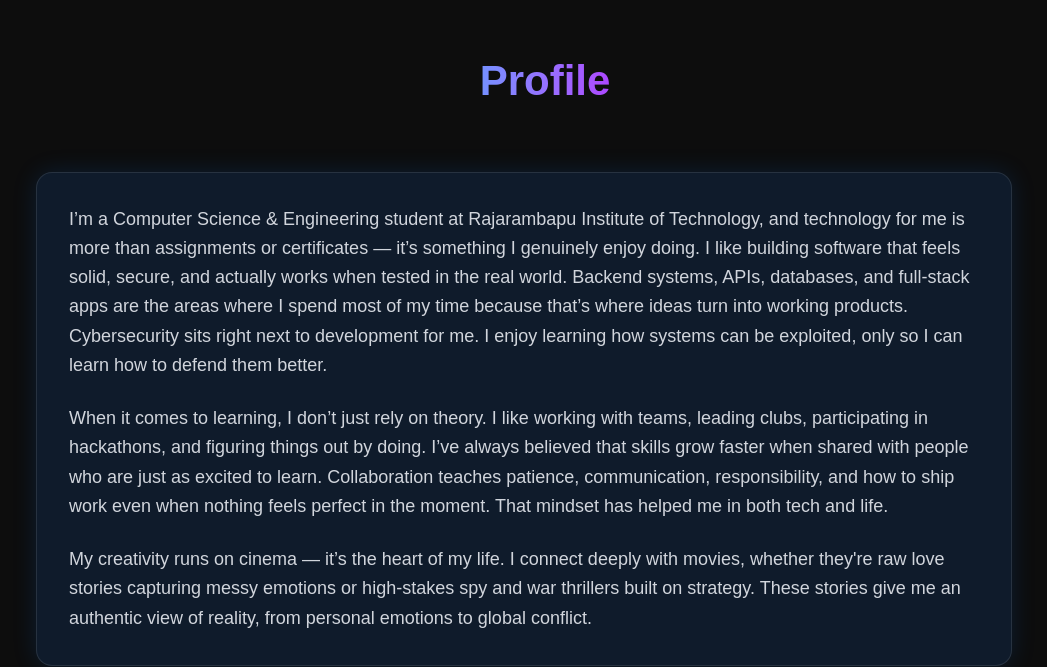
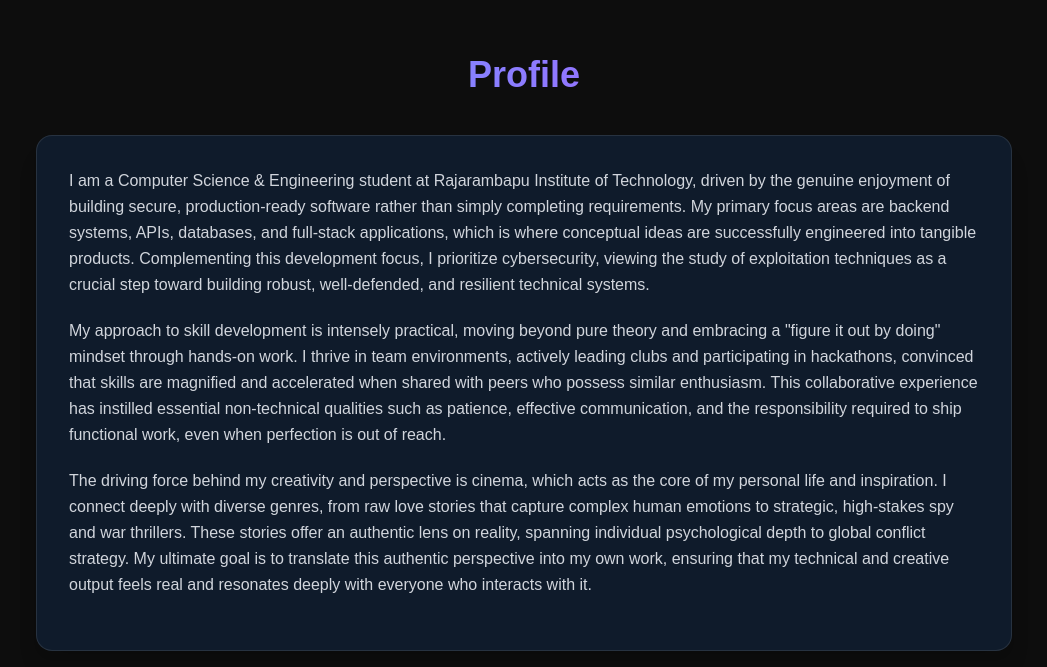
Before and after one commit to Aryanjadhav31/Aryan_portfolio, a React (Vite) app: page / in a window 1280 px wide. Shown: the part 905-1572 px from the top of the page, without its empty margins (116-1163 px from the left). Built offline with nearby package versions, Linux system fonts and the light colour scheme.

Commit message:
Fixed problem7

```diff
--- a/src/index.css
+++ b/src/index.css
@@ -1,58 +1,37 @@
 @import "tailwindcss";
 
-html, body {
-  overflow-x: hidden;  /* 🚫 Stop horizontal sliding */
-  overflow-y: auto;    /* ✅ Allow vertical scroll */
-  width: 100%;
-  margin: 0;
-  padding: 0;
-  box-sizing: border-box;
-}
-
-/* Don't restrict text, only containers */
-img, div, section, nav {
-  max-width: 100%;
-}
-
-/* Global background (won't affect scrolling) */
+/* ✅ Normal background */
 body {
   background: #0d0d0d;
   color: white;
   font-family: sans-serif;
   font-size: 16px;
   line-height: 1.5;
+  margin: 0;
+  padding: 0;
+  width: 100%;
+  box-sizing: border-box;
 }
 
-/* Section layout optimized for all screens */
+/* ✅ Light mode fix */
+.light body {
+  @apply text-gray-900 bg-gray-100;
+}
+
+/* ✅ Section layout – bigger container, no unnecessary shrink */
 section {
   @apply w-full max-w-5xl px-6 py-20 mx-auto text-center;
   margin-top: 40px;
   margin-bottom: 40px;
 }
 
-/* Reduce section spacing for phones */
-@media (max-width: 640px) {
-  section {
-    margin-top: 30px;
-    margin-bottom: 30px;
-    @apply px-4 py-16;
-  }
+/* ✅ About/Content boxes */
+.box {
+  @apply p-8 border shadow-xl rounded-2xl transition-all bg-[#0F1B2B] border-white/10 text-gray-300;
+  width: 100%;
 }
 
-/* About box safe spacing */
-.box {
-  @apply p-8 border shadow-xl rounded-2xl transition-all bg-[#0f1b2b] border-white/10 text-gray-300;
-  margin-top: 3rem;  /* ✅ Prevent heading from touching box */
-}
-
-/* Stack boxes clean on small phones */
-@media (max-width: 480px) {
-  .box {
-    @apply p-6 mx-2;
-  }
-}
-
-/* Gradient animation utility */
+/* ✅ Gradient animation */
 @keyframes gradientFlow {
   0% { background-position: 0% 50%; }
   50% { background-position: 100% 50%; }
@@ -64,7 +43,7 @@ section {
   animation: gradientFlow 6s ease infinite;
 }
 
-/* Center text inside small sections */
+/* ✅ Force-wrap content only for small phones */
 @media (max-width: 640px) {
   #education h3, #education p, #education ul,
   #experience div {
@@ -74,4 +53,35 @@ section {
   #hero h1 {
     line-height: 1.2;
   }
+
+  section {
+    margin-top: 30px;
+    margin-bottom: 30px;
+    @apply px-4 py-16;
+  }
+
+  .box {
+    @apply p-6 mx-2;
+  }
 }
+
+/* ✅ Very small phone polish */
+@media (max-width: 480px) {
+  .box {
+    @apply mx-3;
+  }
+}
+
+/* ✅ IMPORTANT: Prevent only horizontal slide without breaking scrolling */
+html, body {
+  overflow-x: hidden;  /* block left/right swipe */
+  overflow-y: auto;    /* keep scroll working */
+  width: 100%;
+  max-width: 100%;
+  box-sizing: border-box;
+}
+
+/* ✅ Never shrink text, only stop containers from overflowing */
+img, div, nav, main {
+  max-width: 100%;
+}
--- a/src/sections/About.jsx
+++ b/src/sections/About.jsx
@@ -1,45 +1,34 @@
-import { User } from "lucide-react";
-
 export default function About() {
   return (
-    <section
-      id="profile"
-      className="relative w-full min-h-screen px-5 overflow-x-hidden text-center sm:px-6"
-    >
+    <section id="profile">
 
-      {/* ✅ HORIZONTAL CENTER HEADING */}
-      <h3
-        className="mx-auto text-[40px] sm:text-[38px] md:text-[42px] font-extrabold text-transparent
-                   bg-linear-to-r from-blue-400 to-purple-500 bg-clip-text leading-tight w-fit"
-      >
-        <User size={30} className="inline-block mr-3" />
-        Profile
-      </h3>
+      <div className="w-full max-w-5xl">
 
-      {/* ✅ Spacer to avoid touching box */}
-      <div className="mt-16"></div>
+        {/* HEADING */}
 
-      {/* ✅ ABOUT CONTENT BOX */}
-      <div
-        className="w-full max-w-[400px] sm:max-w-[440px] md:max-w-[820px] bg-[#0F1B2B]
-                   rounded-2xl p-6 sm:p-8 shadow-[0_0_25px_rgba(0,120,255,0.15)] border border-white/10 mx-auto"
-      >
-        {/* ✅ TEXT CONTENT */}
-        <div className="space-y-6 text-left text-gray-300 break-words whitespace-normal">
+        <h2 className="mb-10 text-4xl font-bold text-center text-transparent bg-linear-to-r from-blue-400 to-purple-500 bg-clip-text">
+          Profile
+        </h2>
 
-          <p className="text-[17px] sm:text-[18px] leading-relaxed">
-            I’m a Computer Science & Engineering student at Rajarambapu Institute of Technology, and technology for me is more than assignments or certificates — it’s something I genuinely enjoy doing. I like building software that feels solid, secure, and actually works when tested in the real world. Backend systems, APIs, databases, and full-stack apps are the areas where I spend most of my time because that’s where ideas turn into working products. Cybersecurity sits right next to development for me. I enjoy learning how systems can be exploited, only so I can learn how to defend them better.
-          </p>
 
-          <p className="text-[17px] sm:text-[18px] leading-relaxed">
-            When it comes to learning, I don’t just rely on theory. I like working with teams, leading clubs, participating in hackathons, and figuring things out by doing. I’ve always believed that skills grow faster when shared with people who are just as excited to learn. Collaboration teaches patience, communication, responsibility, and how to ship work even when nothing feels perfect in the moment. That mindset has helped me in both tech and life.
-          </p>
 
-          <p className="text-[17px] sm:text-[18px] leading-relaxed">
-            My creativity runs on cinema — it’s the heart of my life. I connect deeply with movies, whether they're raw love stories capturing messy emotions or high-stakes spy and war thrillers built on strategy. These stories give me an authentic view of reality, from personal emotions to global conflict.
-          </p>
+        {/* ABOUT BOX */}
+      <div className="w-full bg-[#0f1b2b] rounded-2xl p-8 shadow-xl border border-white/10">
 
-        </div>
+  <p className="mb-6 leading-relaxed text-left text-gray-300 sm:mb-5">
+I am a Computer Science & Engineering student at Rajarambapu Institute of Technology, driven by the genuine enjoyment of building secure, production-ready software rather than simply completing requirements. My primary focus areas are backend systems, APIs, databases, and full-stack applications, which is where conceptual ideas are successfully engineered into tangible products. Complementing this development focus, I prioritize cybersecurity, viewing the study of exploitation techniques as a crucial step toward building robust, well-defended, and resilient technical systems.  </p>
+
+  <p className="mb-6 leading-relaxed text-left text-gray-300 sm:mb-5">
+My approach to skill development is intensely practical, moving beyond pure theory and embracing a "figure it out by doing" mindset through hands-on work. I thrive in team environments, actively leading clubs and participating in hackathons, convinced that skills are magnified and accelerated when shared with peers who possess similar enthusiasm. This collaborative experience has instilled essential non-technical qualities such as patience, effective communication, and the responsibility required to ship functional work, even when perfection is out of reach.  </p>
+
+  <p className="mb-6 leading-relaxed text-left text-gray-300 sm:mb-5">
+The driving force behind my creativity and perspective is cinema, which acts as the core of my personal life and inspiration. I connect deeply with diverse genres, from raw love stories that capture complex human emotions to strategic, high-stakes spy and war thrillers. These stories offer an authentic lens on reality, spanning individual psychological depth to global conflict strategy. My ultimate goal is to translate this authentic perspective into my own work, ensuring that my technical and creative output feels real and resonates deeply with everyone who interacts with it.  </p>
+
+
+
+</div>
+
+
       </div>
 
     </section>
```
